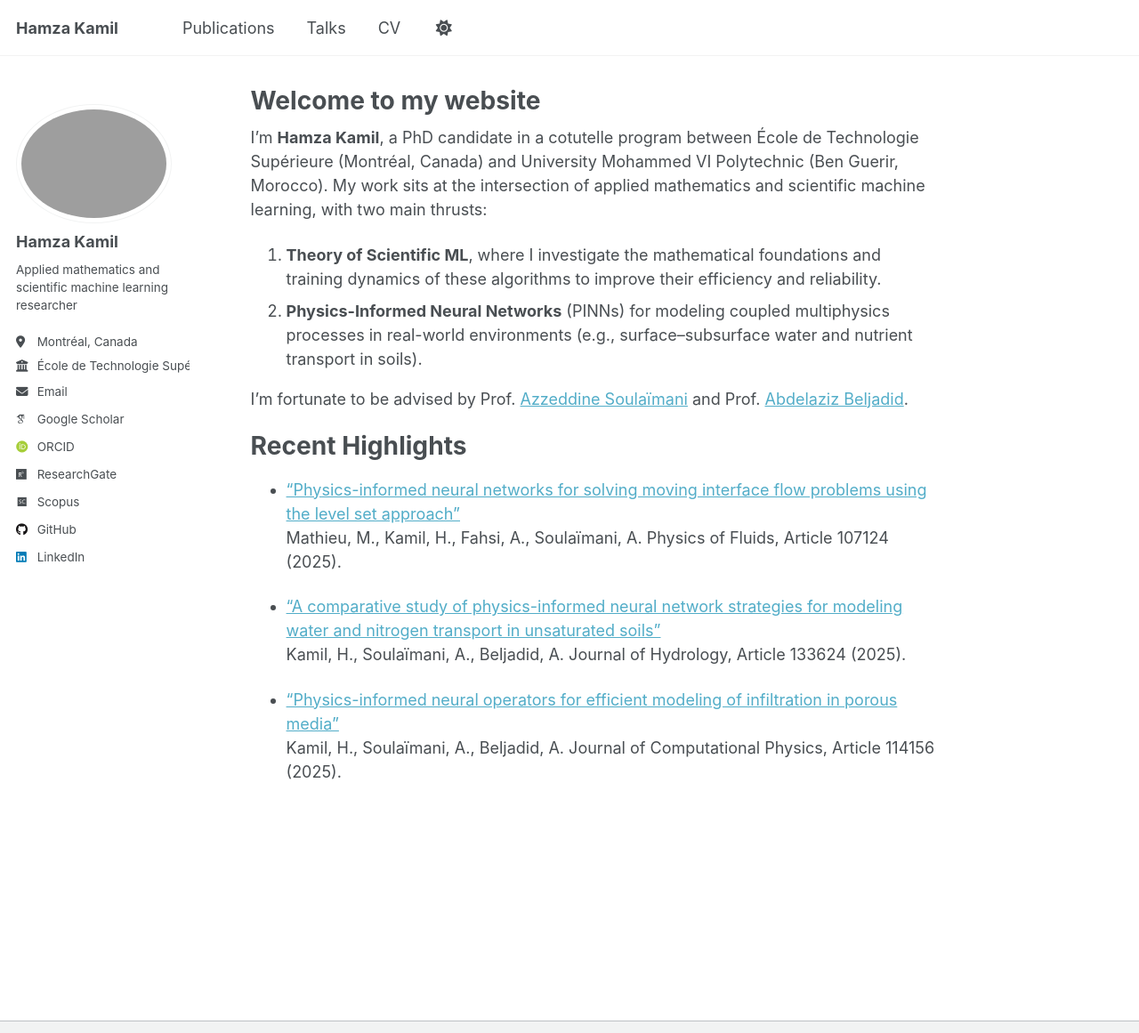
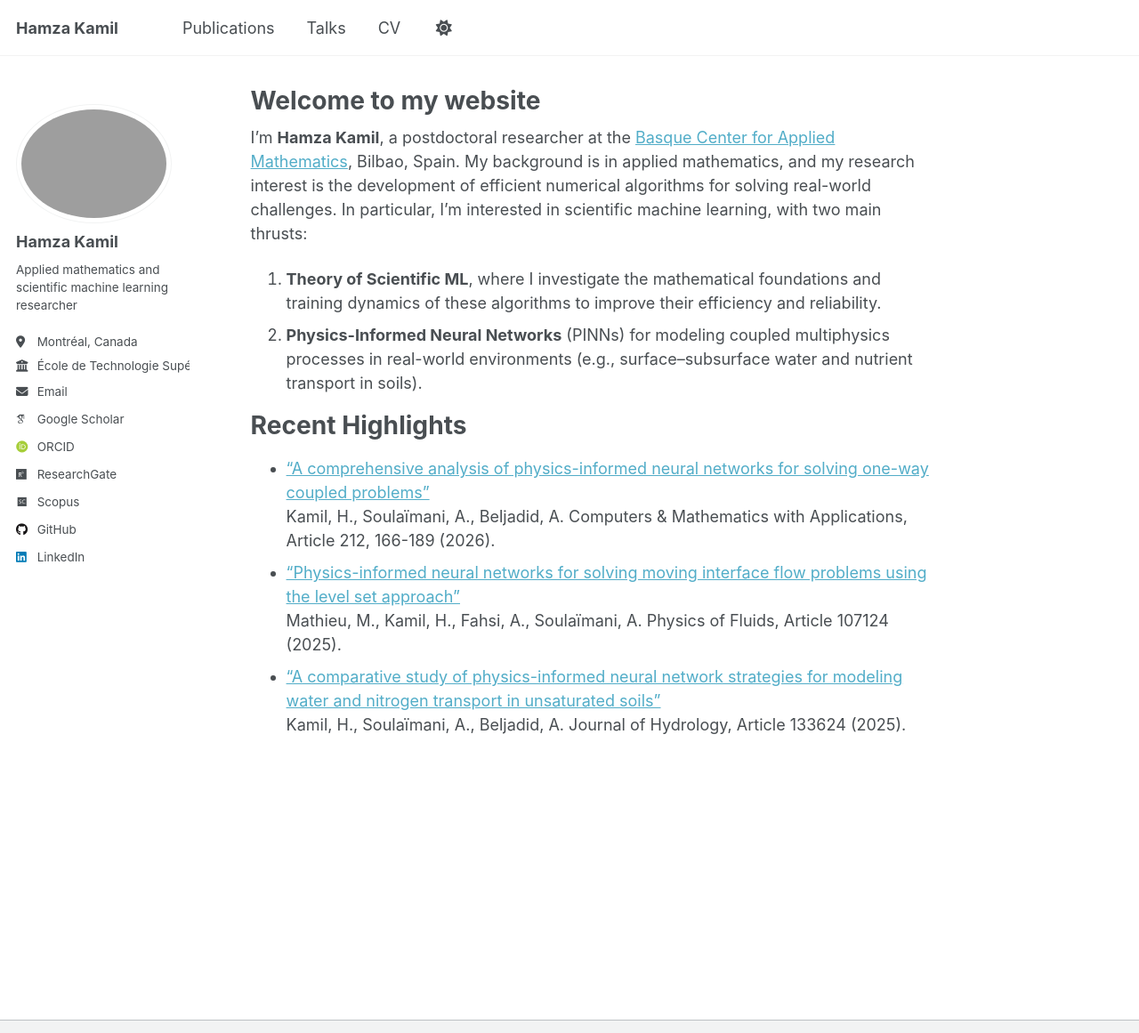
Before and after one commit to Hamza-Kamil/Hamza-Kamil.github.io, a Jekyll site: the page built from _pages/about.md, in a window 1280 px wide and 1302 px high, cut to the strip 0-1161 px from the top of the window. Shown: the whole strip at 89% size. Built offline with Jekyll 4.4.1, drawn with Linux system fonts in a browser that asks for light colours; some web fonts are replaced.

Commit message:
Revise about page for current position and research
Updated personal information and research focus in the about page.

```diff
--- a/_pages/about.md
+++ b/_pages/about.md
@@ -7,21 +7,15 @@ redirect_from:
   - /about.html
 ---
 
-I’m **Hamza Kamil**, a PhD candidate in a cotutelle program between École de Technologie Supérieure (Montréal, Canada) and University Mohammed VI Polytechnic (Ben Guerir, Morocco). My work sits at the intersection of applied mathematics and scientific machine learning, with two main thrusts:
-
+I'm **Hamza Kamil**, a postdoctoral researcher at the [Basque Center for Applied Mathematics](https://www.bcamath.org/en), Bilbao, Spain. My background is in applied mathematics, and my research interest is the development of efficient numerical algorithms for solving real-world challenges. In particular, I'm interested in scientific machine learning, with two main thrusts:
 1. **Theory of Scientific ML**, where I investigate the mathematical foundations and training dynamics of these algorithms to improve their efficiency and reliability.
 2. **Physics-Informed Neural Networks** (PINNs) for modeling coupled multiphysics processes in real-world environments (e.g., surface–subsurface water and nutrient transport in soils).
 
-I’m fortunate to be advised by Prof. [Azzeddine Soulaïmani](https://www.researchgate.net/profile/Azzeddine-Soulaimani/) and Prof. [Abdelaziz Beljadid](https://scholar.google.com/citations?user=_XAQf5YAAAAJ&hl=fr).
-
 **Recent Highlights**
 =======
-
+- [“A comprehensive analysis of physics-informed neural networks for solving one-way coupled problems”](publication/PINN_one-way)
+  Kamil, H., Soulaïmani, A., Beljadid, A. Computers & Mathematics with Applications, Article 212, 166-189 (2026).
 - [“Physics-informed neural networks for solving moving interface flow problems using the level set approach”](publication/PINN_levelset)
- Mathieu, M., Kamil, H., Fahsi, A., Soulaïmani, A. Physics of Fluids, Article 107124 (2025).
-
+  Mathieu, M., Kamil, H., Fahsi, A., Soulaïmani, A. Physics of Fluids, Article 107124 (2025).
 - [“A comparative study of physics-informed neural network strategies for modeling water and nitrogen transport in unsaturated soils”](publication/PINN-MPINN-hydrology)
   Kamil, H., Soulaïmani, A., Beljadid, A. Journal of Hydrology, Article 133624 (2025).
-
-- [“Physics-informed neural operators for efficient modeling of infiltration in porous media”](publication/DeepONet_JCP)
-  Kamil, H., Soulaïmani, A., Beljadid, A. Journal of Computational Physics, Article 114156 (2025).
```
